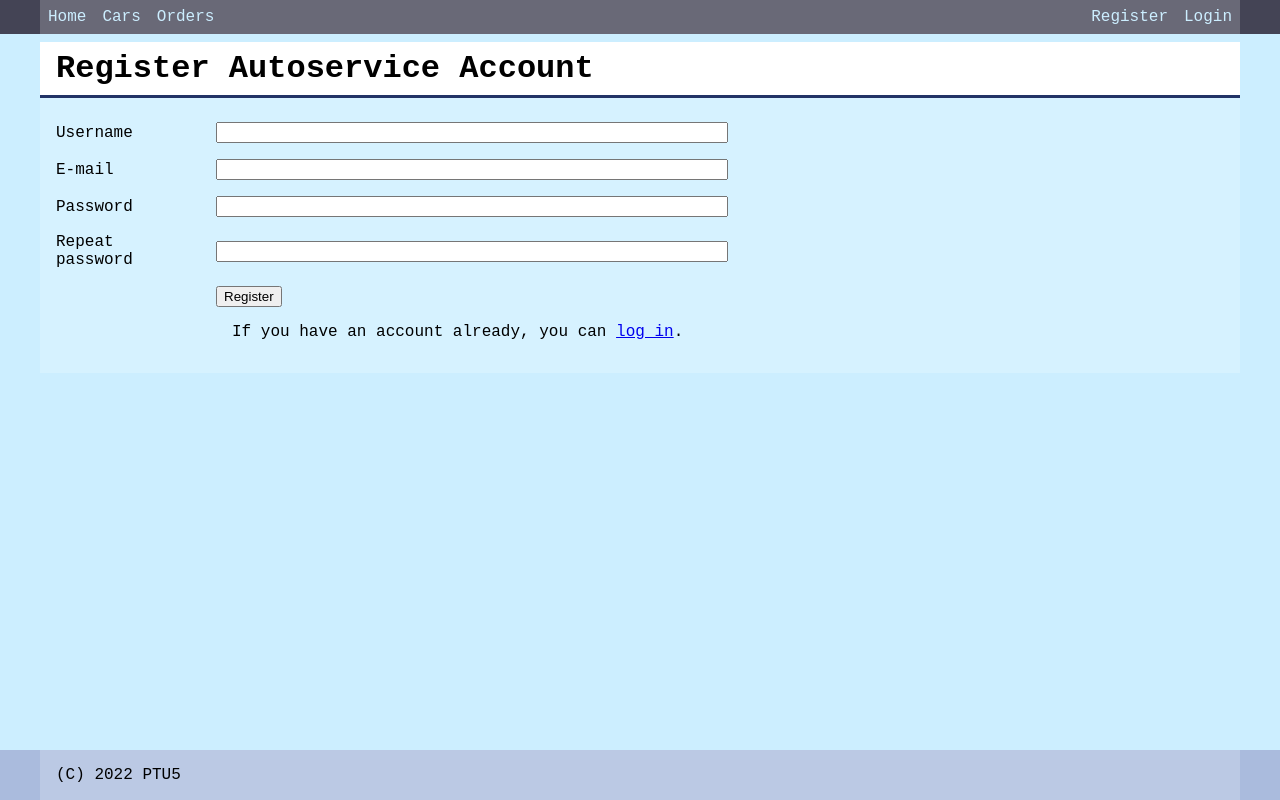
After one commit to IngridaVaitkuviene/ptu5_django_autoservice, a Django app: page /user_profile/register/ in a window 1280 px wide. The commit adds this page. Run offline with Django 4.2, Linux system fonts and the light colour scheme.

Commit message:
register added and errors

```diff
--- a/ptu5_autoservice/autoservice/static/autoservice/css/base.css
+++ b/ptu5_autoservice/autoservice/static/autoservice/css/base.css
@@ -130,6 +130,21 @@ table {
     grid-template-columns: 3fr 2fr 2fr 2fr;
 }
 
+.form-grid {
+    grid-template-columns: 10rem auto;
+}
+
+.form-grid div {
+    display: inline-block;
+    padding: 0.5rem;
+    align-self: center;
+    justify-self: stretch;
+}
+
+.form-grid input {
+    width: 50%;
+}
+
 .table-grid-cell {
     display: inline-block;
     align-self: stretch;
--- a/ptu5_autoservice/autoservice/templates/autoservice/base.html
+++ b/ptu5_autoservice/autoservice/templates/autoservice/base.html
@@ -24,6 +24,7 @@
                 {% endif %}
                 <a href="{% url 'logout' %}">Logout</a>
             {% else %}
+                <a href="{% url 'register' %}">Register</a>
                 <a href="{% url 'login' %}{% if not '/accounts/' in request.path %}?next={{ request.path }}{% endif %}">Login</a>
             {% endif %}
             {% endblock nav %}
@@ -32,6 +33,11 @@
     <main>
         <div class="container">
         {% block content %}
+        {% if messages %}
+                {% for message in messages %}
+                    <div class="alert alert-{{ message.tags }}">{{ message }}</div>
+                {% endfor %}
+            {% endif %}
         {% endblock content %}
         </div>
     </main>
--- /dev/null
+++ b/ptu5_autoservice/user_profile/templates/user_profile/register.html
@@ -0,0 +1,24 @@
+{% extends 'autoservice/base.html' %}
+{% block title %}Register {{ block.super }} account{% endblock title %}
+{% block content %}
+<h1>Register Autoservice Account</h1>
+
+<form action="" method="post">
+    {% csrf_token %}
+    <div class="table-grid form-grid">
+        <div><label for="username">Username</label></div>
+        <div><input type="text" name="username" value="{{ request.POST.username }}"></div>
+        <div><label for="email">E-mail</label></div>
+        <div><input type="text" name="email" value="{{ request.POST.email }}"></div>
+        <div><label for="password">Password</label></div>
+        <div><input type="password" name="password"></div>
+        <div><label for="password2">Repeat password</label></div>
+        <div><input type="password" name="password2"></div>
+        <div></div>
+        <div><button type="submit">Register</button><div>
+        </div>
+</form>
+
+<p>If you have an account already, you can <a href="{% url 'login' %}">log in</a>.</p>
+
+{% endblock content %}
--- a/ptu5_autoservice/user_profile/urls.py
+++ b/ptu5_autoservice/user_profile/urls.py
@@ -1,5 +1,6 @@
 from django.urls import path
+from . import views
 
 urlpatterns = [
-
+    path('register/', views.register, name='register')
 ]
--- a/ptu5_autoservice/user_profile/views.py
+++ b/ptu5_autoservice/user_profile/views.py
@@ -1,3 +1,36 @@
-from django.shortcuts import render
+from django.shortcuts import render, redirect
+from django.contrib.auth import get_user_model
+from django.views.decorators.csrf import csrf_protect
+from django.contrib import messages
+from django.core.validators import validate_email
 
-# Create your views here.
+User = get_user_model()
+
+@csrf_protect
+def register(request):
+    if request.method == "POST":
+        username = request.POST.get('username')
+        email = request.POST.get('email')
+        password = request.POST.get('password')
+        password2 = request.POST.get('password2')
+        error = False
+        if not username or User.objects.filter(username=username).first():
+            messages.error(request, 'Username not entered or username already exists.')
+            error = True
+        if not email or User.objects.filter(email=email).first():
+            messages.error(request, 'Email not entered or user with this email already exists.')
+            error = True
+        else:
+            try:
+                validate_email(email)
+            except:
+                messages.error(request, 'Invalid email.')
+                error = True
+        if not password or not password2 or password != password2:
+            messages.error(request, 'Passwords not entered, or do not match.')
+            error = True
+        if not error:
+            User.objects.create_user(username=username, email=email, password=password)
+            messages.success(request, f'User {username} registration successful. You can log in now')
+            return redirect('login')
+    return render(request, 'user_profile/register.html')
```
Also changed, not shown: other parts of ptu5_autoservice/autoservice/static/autoservice/css/base.css (+37 -0 lines).
